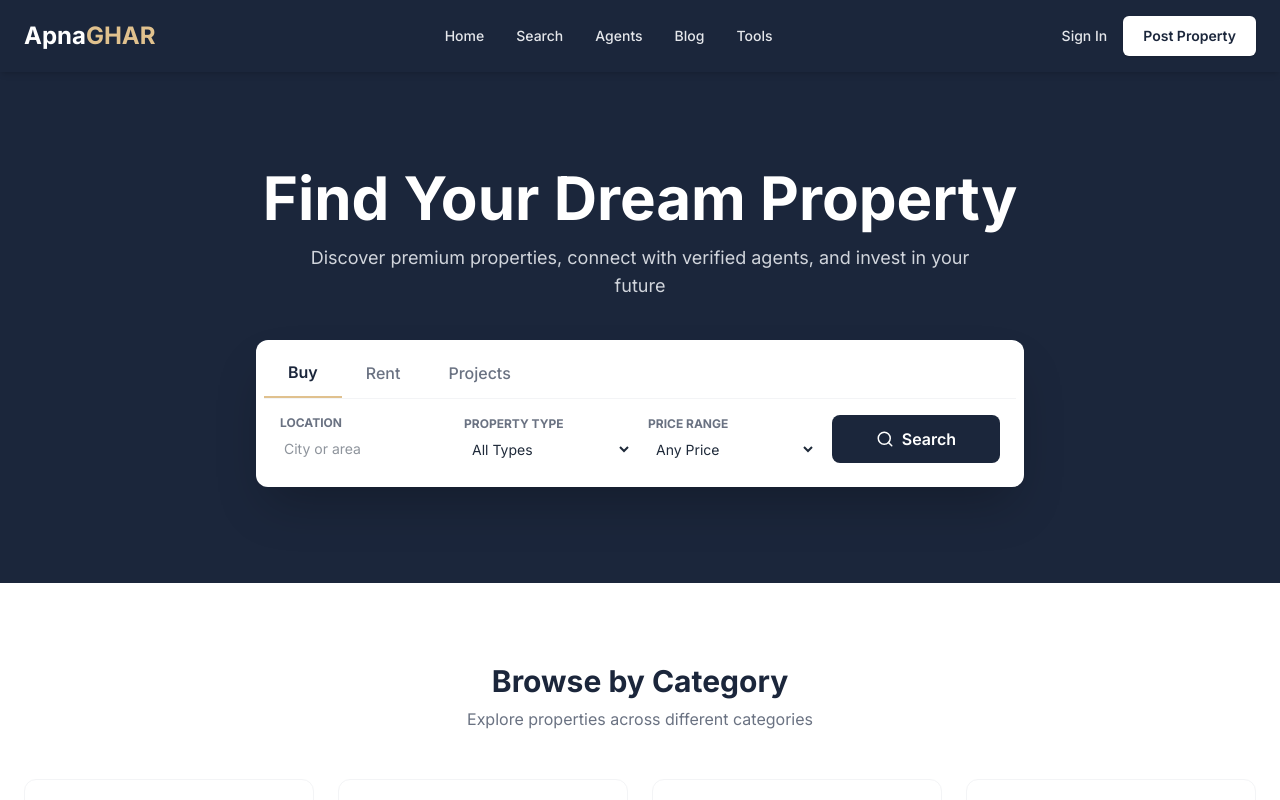
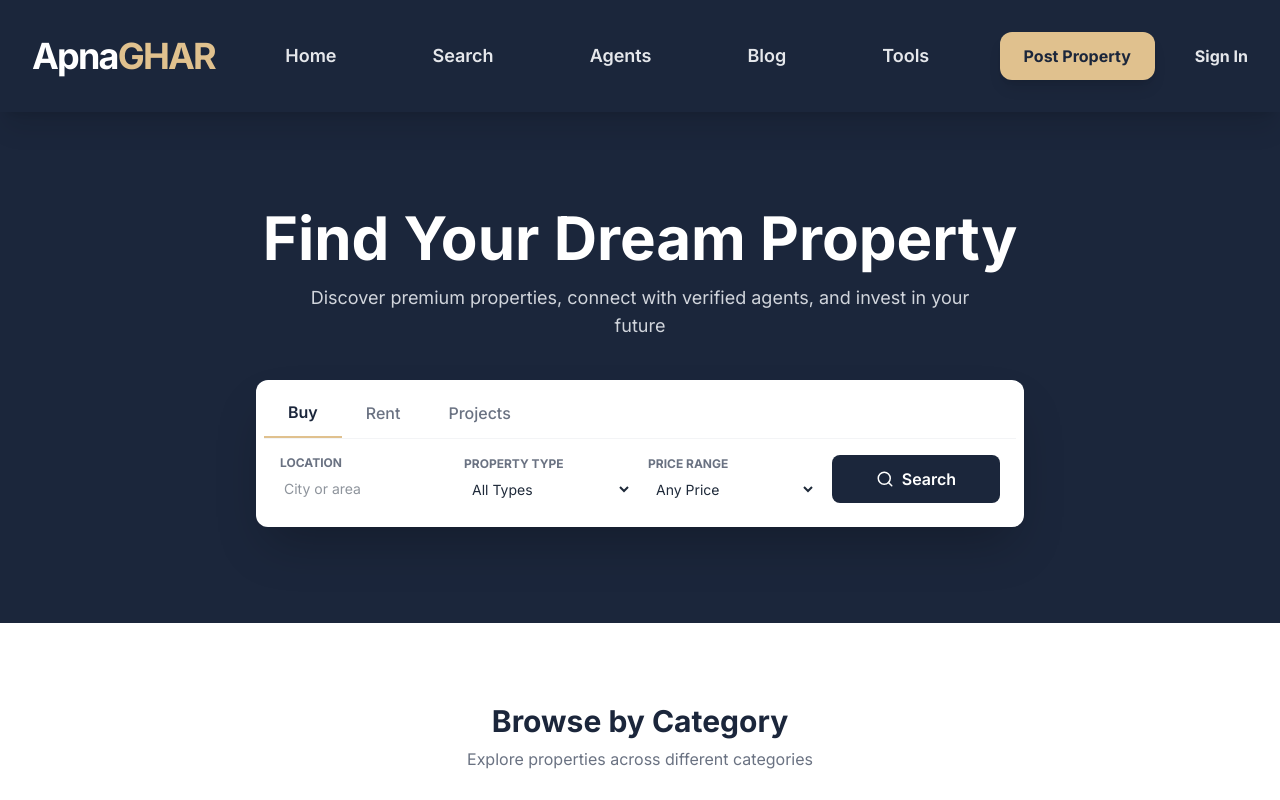
Before and after one commit to MuhammadHamza417/zameen-buy, a Next.js app: page / in a window 1280 px wide. Shown: the top 800 px of the page. Built offline with nearby package versions, Linux system fonts and the light colour scheme.

Commit message:
updated header and footer

```diff
--- a/src/component/Footer.jsx
+++ b/src/component/Footer.jsx
@@ -1,4 +1,7 @@
+"use client";
+
 import Link from 'next/link';
+import { motion } from 'framer-motion';
 import { Mail, Phone, MapPin, Globe, Share2, Info, Shield } from 'lucide-react';
 
 const Footer = () => {
@@ -35,63 +38,93 @@ const Footer = () => {
   const socialIcons = [Globe, Share2, Info, Shield];
 
   return (
-    <footer className="bg-[#1B263B] text-white mt-16">
-      <div className="container mx-auto px-6 py-12">
-        <div className="grid grid-cols-1 md:grid-cols-2 lg:grid-cols-5 gap-12">
-          <div className="lg:col-span-2 space-y-5">
-            <Link href="/" className="text-2xl font-bold text-white">
+    <footer className="bg-[#1B263B] text-white mt-16 overflow-hidden">
+      <div className="container mx-auto px-6 py-12 md:py-16">
+        <div className="grid grid-cols-1 sm:grid-cols-2 lg:grid-cols-5 gap-12 lg:gap-8">
+
+          <motion.div
+            initial={{ opacity: 0, x: -20 }}
+            whileInView={{ opacity: 1, x: 0 }}
+            viewport={{ once: true }}
+            className="sm:col-span-2 lg:col-span-2 space-y-6"
+          >
+            <Link href="/" className="text-3xl font-bold text-white tracking-tight">
               Apna<span className="text-[#E0C18E]">GHAR</span>
             </Link>
-            <p className="text-gray-300 text-sm max-w-md">
-              Premium real estate & property ecosystem connecting buyers, sellers, and agents.
+            <p className="text-gray-300 text-sm leading-relaxed max-w-sm">
+              Premium real estate & property ecosystem connecting buyers, sellers, and agents across Pakistan.
             </p>
-            <div className="space-y-3 pt-2">
-              <div className="flex items-center gap-3 text-gray-300 text-sm">
-                <Mail className="w-5 h-5 text-[#E0C18E]" />
+            <div className="space-y-4 pt-2">
+              <div className="flex items-center gap-3 text-gray-300 text-sm hover:text-[#E0C18E] transition-colors cursor-pointer group">
+                <Mail className="w-5 h-5 text-[#E0C18E] group-hover:scale-110 transition-transform" />
                 info@zameendirect.com
               </div>
-              <div className="flex items-center gap-3 text-gray-300 text-sm">
-                <Phone className="w-5 h-5 text-[#E0C18E]" />
+              <div className="flex items-center gap-3 text-gray-300 text-sm hover:text-[#E0C18E] transition-colors cursor-pointer group">
+                <Phone className="w-5 h-5 text-[#E0C18E] group-hover:scale-110 transition-transform" />
                 +92 (300) 123-4567
               </div>
-              <div className="flex items-center gap-3 text-gray-300 text-sm">
-                <MapPin className="w-5 h-5 text-[#E0C18E]" />
+              <div className="flex items-center gap-3 text-gray-300 text-sm group">
+                <MapPin className="w-5 h-5 text-[#E0C18E] group-hover:animate-bounce" />
                 Pakistan
               </div>
             </div>
-          </div>
+          </motion.div>
 
-          {footerSections.map((section) => (
-            <div key={section.title} className="space-y-4">
-              <h4 className="text-lg font-semibold text-white">{section.title}</h4>
-              <ul className="space-y-2.5">
+          {footerSections.map((section, idx) => (
+            <motion.div
+              key={section.title}
+              initial={{ opacity: 0, y: 20 }}
+              whileInView={{ opacity: 1, y: 0 }}
+              viewport={{ once: true }}
+              transition={{ delay: idx * 0.1 }}
+              className="space-y-5"
+            >
+              <h4 className="text-lg font-bold text-white border-b border-gray-700 pb-2 w-fit">
+                {section.title}
+              </h4>
+              <ul className="space-y-3">
                 {section.links.map((link) => (
                   <li key={link.name}>
                     <Link
                       href={link.href}
-                      className="text-sm text-gray-300 hover:text-[#E0C18E] transition-colors"
+                      className="text-sm text-gray-400 hover:text-[#E0C18E] hover:translate-x-1 transition-all inline-block"
                     >
                       {link.name}
                     </Link>
                   </li>
                 ))}
               </ul>
-            </div>
+            </motion.div>
           ))}
         </div>
 
-        <div className="border-t border-gray-700 mt-12 pt-8 flex flex-col md:flex-row items-center justify-between gap-6">
-          <p className="text-sm text-gray-400">
-            © {new Date().getFullYear()} ZameenDirect. All rights reserved.
+        <motion.div
+          initial={{ opacity: 0 }}
+          whileInView={{ opacity: 1 }}
+          viewport={{ once: true }}
+          className="border-t border-gray-700 mt-16 pt-8 flex flex-col md:flex-row items-center justify-between gap-8"
+        >
+          <p className="text-xs md:text-sm text-gray-500 text-center md:text-left">
+            © {new Date().getFullYear()} ZameenDirect. All rights reserved. Designed for excellence.
           </p>
-          <div className="flex items-center gap-6">
+
+          <div className="flex items-center gap-5">
             {socialIcons.map((Icon, index) => (
-              <Link key={index} href="#" className="text-gray-400 hover:text-[#E0C18E] transition-colors">
-                <Icon className="w-5 h-5" />
-              </Link>
+              <motion.div
+                key={index}
+                whileHover={{ y: -5, scale: 1.1 }}
+                whileTap={{ scale: 0.9 }}
+              >
+                <Link
+                  href="#"
+                  className="bg-gray-800/50 p-2.5 rounded-lg text-gray-400 hover:text-[#E0C18E] hover:bg-gray-800 transition-all border border-gray-700"
+                >
+                  <Icon className="w-5 h-5" />
+                </Link>
+              </motion.div>
             ))}
           </div>
-        </div>
+        </motion.div>
       </div>
     </footer>
   );
--- a/src/component/Header.jsx
+++ b/src/component/Header.jsx
@@ -1,6 +1,24 @@
+"use client";
+
 import Link from 'next/link';
+import { useState } from 'react';
+import { motion, useScroll, useMotionValueEvent } from 'framer-motion';
+import { Menu, X } from 'lucide-react';
 
 const Navbar = () => {
+  const [isHidden, setIsHidden] = useState(false);
+  const [isMobileMenuOpen, setIsMobileMenuOpen] = useState(false);
+  const { scrollY } = useScroll();
+
+  useMotionValueEvent(scrollY, "change", (latest) => {
+    const previous = scrollY.getPrevious() ?? 0;
+    if (latest > previous && latest > 100) {
+      setIsHidden(true);
+    } else {
+      setIsHidden(false);
+    }
+  });
+
   const navLinks = [
     { name: 'Home', href: '/' },
     { name: 'Search', href: '/search' },
@@ -10,44 +28,83 @@ const Navbar = () => {
   ];
 
   return (
-    <header className="sticky top-0 z-50 bg-[#1B263B] text-white shadow-md">
-      <nav className="container mx-auto flex items-center justify-between px-6 py-4">
-        <div className="flex items-center gap-2">
-          <Link href="/" className="text-2xl font-bold text-white">
+    <motion.header
+      variants={{
+        visible: { y: 0 },
+        hidden: { y: "-100%" },
+      }}
+      animate={isHidden ? "hidden" : "visible"}
+      transition={{ duration: 0.4, ease: "easeInOut" }}
+      className="sticky top-0 z-50 bg-[#1B263B] text-white shadow-xl h-28 flex items-center"
+    >
+      <nav className="container mx-auto flex items-center justify-between px-8">
+        <div className="flex items-center">
+          <Link href="/" className="text-3xl md:text-4xl font-bold text-white tracking-tighter">
             Apna<span className="text-[#E0C18E]">GHAR</span>
           </Link>
         </div>
 
-        {/* Navigation Links */}
-        <div className="hidden md:flex items-center gap-8">
+        <div className="hidden md:flex items-center gap-16 lg:gap-24">
           {navLinks.map((link) => (
             <Link
               key={link.name}
               href={link.href}
-              className="text-sm font-medium text-gray-200 hover:text-[#E0C18E] transition-colors"
+              className="text-base lg:text-lg font-semibold text-gray-200 hover:text-[#E0C18E] transition-all hover:-translate-y-1"
             >
               {link.name}
             </Link>
           ))}
         </div>
 
-        {/* Action Buttons */}
-        <div className="flex items-center gap-4">
-          <Link
-            href="/sign-in"
-            className="text-sm font-medium text-gray-200 hover:text-[#E0C18E] transition-colors"
+        <div className="flex items-center gap-8">
+          <div className="hidden md:flex items-center gap-10">
+
+            <Link
+              href="/post-property"
+              className="bg-[#E0C18E] text-[#1B263B] px-6 py-3 rounded-xl text-base font-black hover:bg-white transition-all shadow-lg active:scale-95"
+            >
+              Post Property
+            </Link>
+            <Link
+              href="/sign-in"
+              className="text-base font-bold text-gray-200 hover:text-[#E0C18E] transition-colors"
+            >
+              Sign In
+            </Link>
+          </div>
+
+          <button
+            className="md:hidden text-[#E0C18E]"
+            onClick={() => setIsMobileMenuOpen(!isMobileMenuOpen)}
           >
-            Sign In
-          </Link>
-          <Link
-            href="/post-property"
-            className="bg-white text-[#1B263B] px-5 py-2.5 rounded-md text-sm font-semibold hover:bg-gray-100 transition-colors shadow-sm"
-          >
-            Post Property
-          </Link>
+            {isMobileMenuOpen ? <X size={35} /> : <Menu size={35} />}
+          </button>
         </div>
       </nav>
-    </header>
+
+      {isMobileMenuOpen && (
+        <motion.div
+          initial={{ opacity: 0, y: -20 }}
+          animate={{ opacity: 1, y: 0 }}
+          className="absolute top-32 left-0 w-full bg-[#1B263B] border-t border-gray-800 p-10 flex flex-col gap-8 md:hidden shadow-2xl h-screen"
+        >
+          {navLinks.map((link) => (
+            <Link
+              key={link.name}
+              href={link.href}
+              onClick={() => setIsMobileMenuOpen(false)}
+              className="text-2xl font-bold text-gray-100"
+            >
+              {link.name}
+            </Link>
+          ))}
+          <div className="flex flex-col gap-4 mt-4">
+            <Link href="/sign-in" className="text-xl font-bold text-gray-300">Sign In</Link>
+            <Link href="/post-property" className="bg-[#E0C18E] text-[#1B263B] py-5 rounded-2xl text-center font-black text-xl">Post Property</Link>
+          </div>
+        </motion.div>
+      )}
+    </motion.header>
   );
 };
 
```
